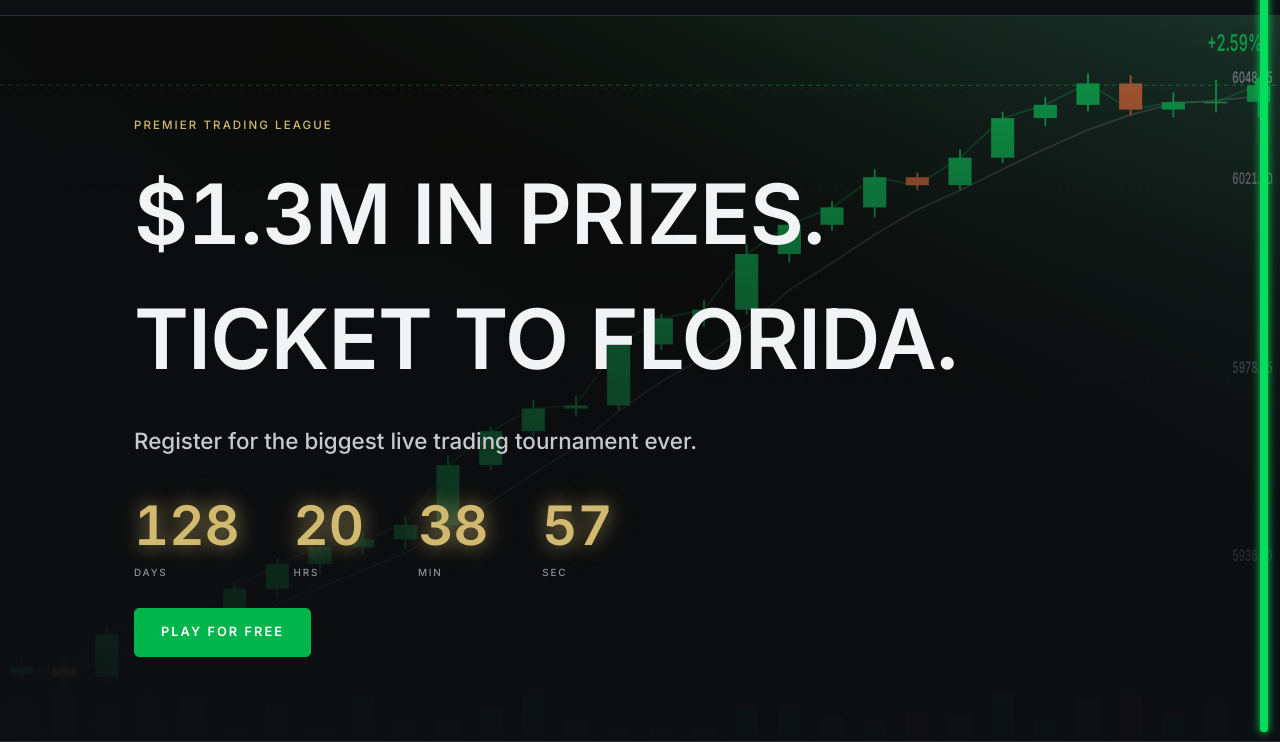
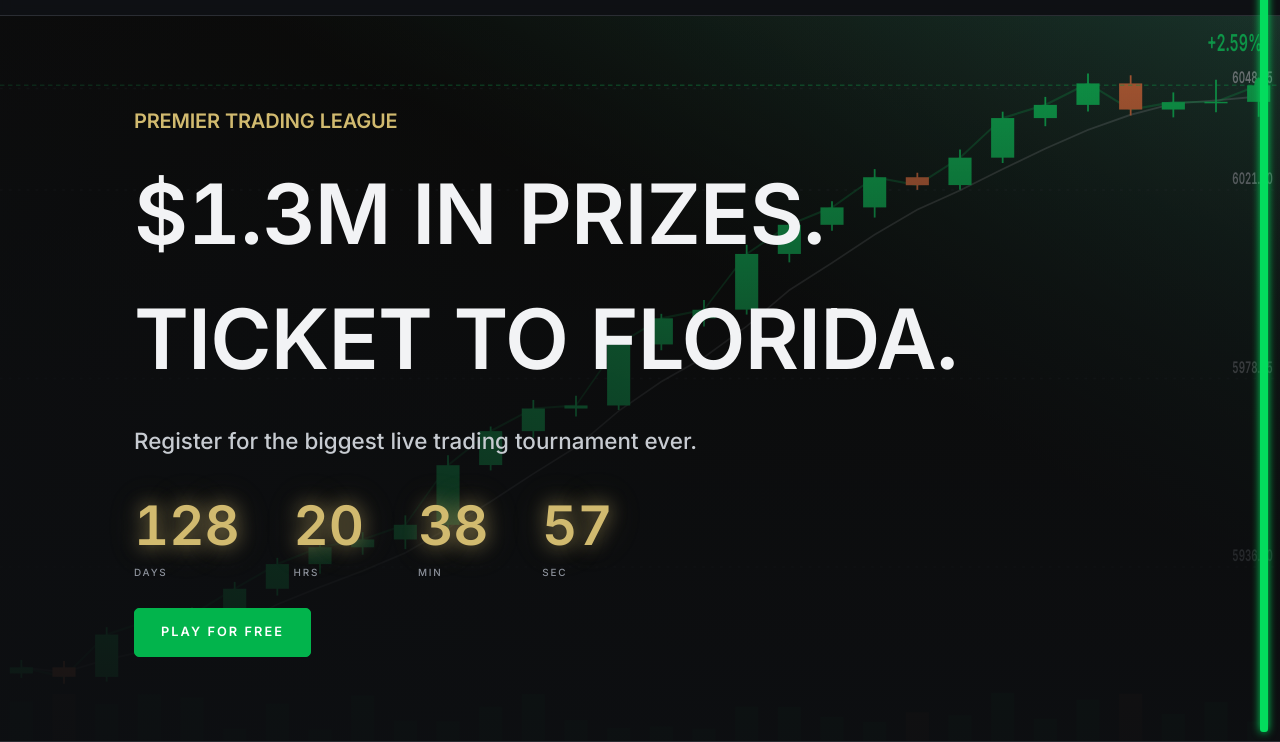
Before and after one commit to ernesto-fly/PTL-THEME-3, a plain HTML site: page index.html in a window 1280 px wide. Shown: the part 58-800 px from the top of the page. Drawn offline with Linux system fonts and the light colour scheme; a web font is replaced by a local one.

Commit message:
Apply eyebrow styling to hero-meta label too
The "Premier Trading League" hero label uses a separate .hero-meta
class from .eyebrow, so it missed the earlier font/size update.

```diff
--- a/index.html
+++ b/index.html
@@ -148,7 +148,19 @@
 
 /* ── Hero ── */
 .hero { border-bottom-color: var(--line) !important; }
-.hero-meta { color: var(--gold) !important; }
+.hero-meta {
+  color: var(--gold) !important;
+  font-family: 'Mona Sans', 'Inter', system-ui, sans-serif !important;
+  font-weight: 600 !important;
+  font-style: normal !important;
+  font-size: 20px !important;
+  leading-trim: none;
+  line-height: 26px !important;
+  letter-spacing: -0.01em !important;
+  text-align: center !important;
+  vertical-align: bottom;
+  font-variant-numeric: lining-nums tabular-nums !important;
+}
 .hero-bg { background: linear-gradient(to top right, #0A0803 0%, #0A0803 60%, #1E4436 100%) !important; overflow: hidden; }
 .hero-chart { position: absolute; inset: 0; width: 100%; height: 100%; display: block; }
 .hero-chart-grid { stroke: var(--line-strong); stroke-width: 1; stroke-dasharray: 3 7; opacity: 0.3; }
```
